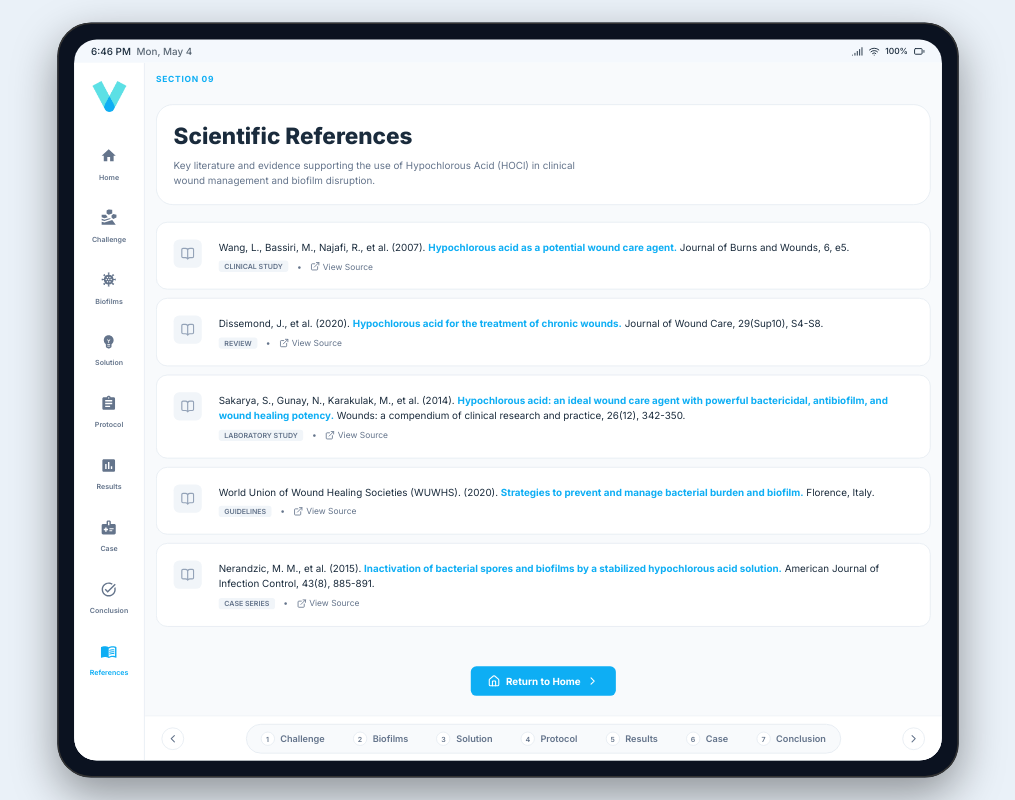
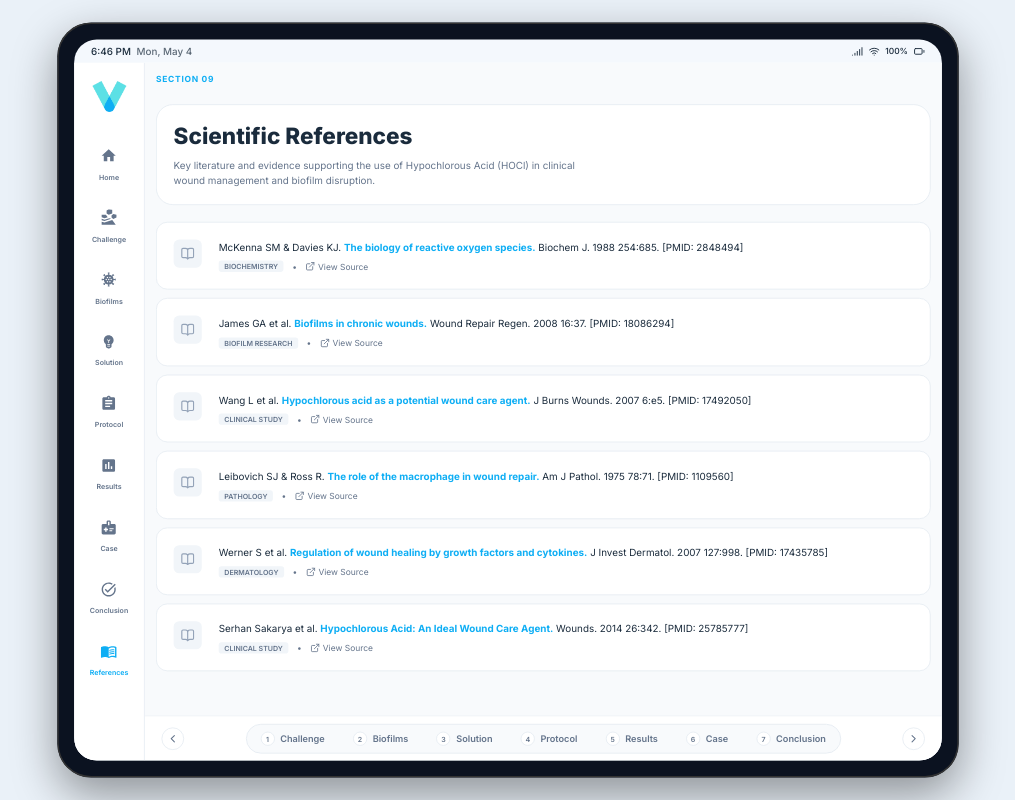
Before and after one commit to siddharthkhuttan1/mr-demo-app, a React (Vite) app: page / in a window 1280 px wide. Both pictures are taken after a click on the item "References". Shown: the whole page, without its empty margins (132-1147 px from the left). Built offline with nearby package versions, Linux system fonts and the light colour scheme.

Commit message:
updates reference

```diff
--- a/src/screens/References.tsx
+++ b/src/screens/References.tsx
@@ -146,33 +146,39 @@ export const References: React.FC<ReferencesProps> = ({ onNavigate }) => {
   const references = [
     {
       id: 1,
-      type: 'Clinical Study',
-      citation: 'Wang, L., Bassiri, M., Najafi, R., et al. (2007). <span>Hypochlorous acid as a potential wound care agent.</span> Journal of Burns and Wounds, 6, e5.',
-      link: '#'
+      type: 'Biochemistry',
+      citation: 'McKenna SM & Davies KJ. <span>The biology of reactive oxygen species.</span> Biochem J. 1988 254:685. [PMID: 2848494]',
+      link: 'https://pubmed.ncbi.nlm.nih.gov/2848494/'
     },
     {
       id: 2,
-      type: 'Review',
-      citation: 'Dissemond, J., et al. (2020). <span>Hypochlorous acid for the treatment of chronic wounds.</span> Journal of Wound Care, 29(Sup10), S4-S8.',
-      link: '#'
+      type: 'Biofilm Research',
+      citation: 'James GA et al. <span>Biofilms in chronic wounds.</span> Wound Repair Regen. 2008 16:37. [PMID: 18086294]',
+      link: 'https://pubmed.ncbi.nlm.nih.gov/18086294/'
     },
     {
       id: 3,
-      type: 'Laboratory Study',
-      citation: 'Sakarya, S., Gunay, N., Karakulak, M., et al. (2014). <span>Hypochlorous acid: an ideal wound care agent with powerful bactericidal, antibiofilm, and wound healing potency.</span> Wounds: a compendium of clinical research and practice, 26(12), 342-350.',
-      link: '#'
+      type: 'Clinical Study',
+      citation: 'Wang L et al. <span>Hypochlorous acid as a potential wound care agent.</span> J Burns Wounds. 2007 6:e5. [PMID: 17492050]',
+      link: 'https://pubmed.ncbi.nlm.nih.gov/17492050/'
     },
     {
       id: 4,
-      type: 'Guidelines',
-      citation: 'World Union of Wound Healing Societies (WUWHS). (2020). <span>Strategies to prevent and manage bacterial burden and biofilm.</span> Florence, Italy.',
-      link: '#'
+      type: 'Pathology',
+      citation: 'Leibovich SJ & Ross R. <span>The role of the macrophage in wound repair.</span> Am J Pathol. 1975 78:71. [PMID: 1109560]',
+      link: 'https://pubmed.ncbi.nlm.nih.gov/1109560/'
     },
     {
       id: 5,
-      type: 'Case Series',
-      citation: 'Nerandzic, M. M., et al. (2015). <span>Inactivation of bacterial spores and biofilms by a stabilized hypochlorous acid solution.</span> American Journal of Infection Control, 43(8), 885-891.',
-      link: '#'
+      type: 'Dermatology',
+      citation: 'Werner S et al. <span>Regulation of wound healing by growth factors and cytokines.</span> J Invest Dermatol. 2007 127:998. [PMID: 17435785]',
+      link: 'https://pubmed.ncbi.nlm.nih.gov/17435785/'
+    },
+    {
+      id: 6,
+      type: 'Clinical Study',
+      citation: 'Serhan Sakarya et al. <span>Hypochlorous Acid: An Ideal Wound Care Agent.</span> Wounds. 2014 26:342. [PMID: 25785777]',
+      link: 'https://pubmed.ncbi.nlm.nih.gov/25785777/'
     }
   ];
 
```
